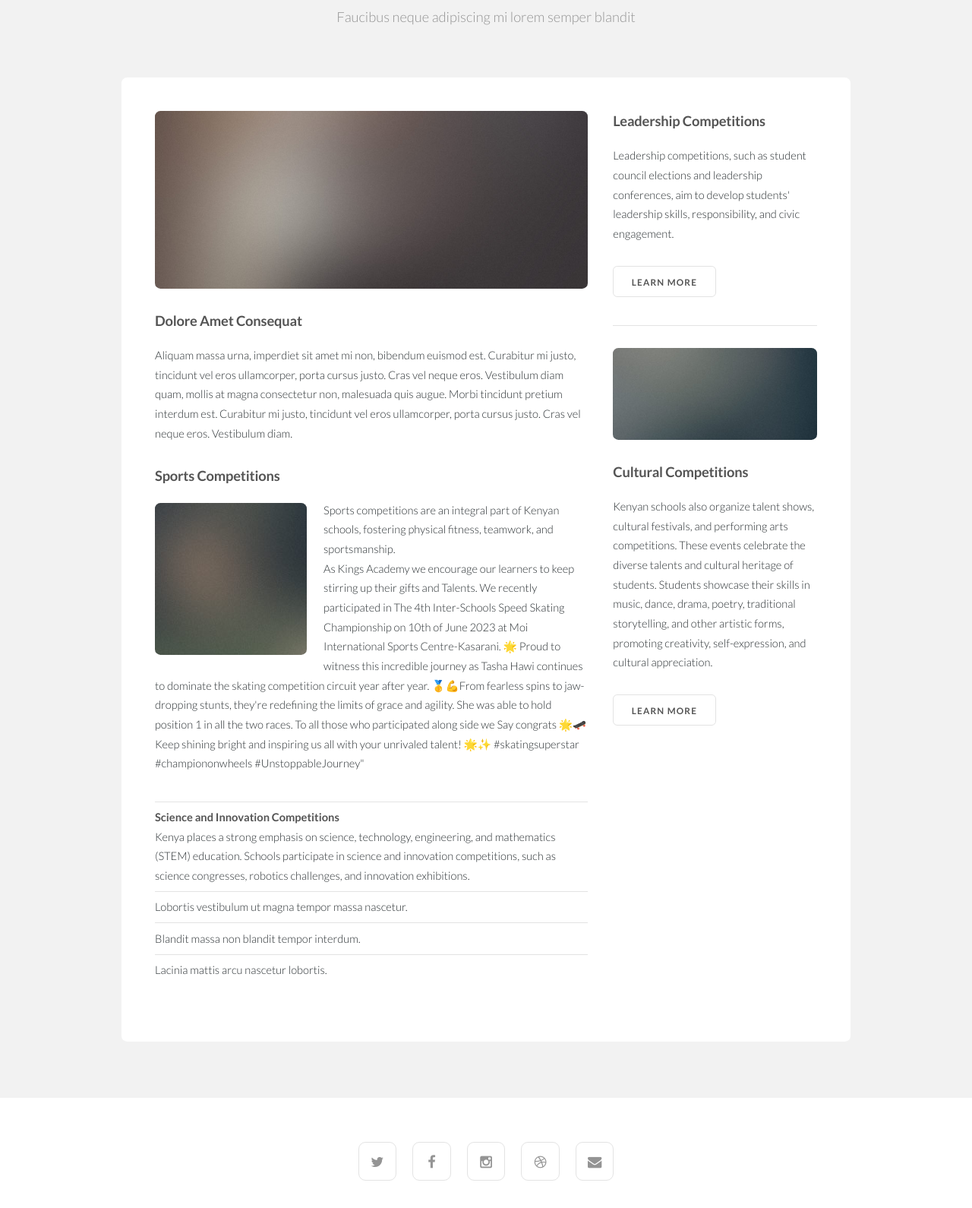
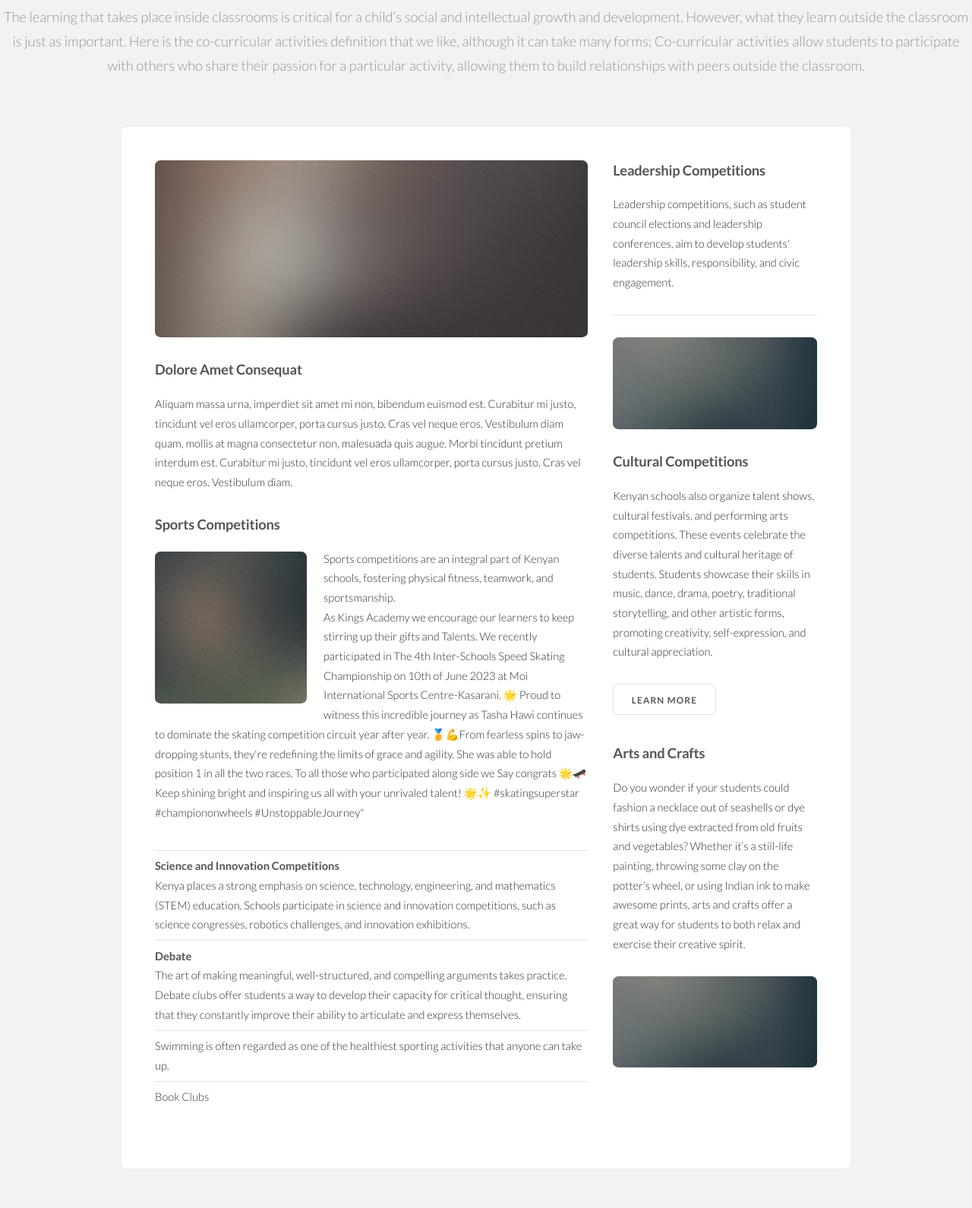
Before and after one commit to Mobisafrankline/King-s-academy-attachment-project, a plain HTML site: page right-sidebar.html in a window 1280 px wide. Shown: the part 179-1769 px from the top of the page at 76% size. Drawn offline with Linux system fonts and the light colour scheme.

Commit message:
adding some details

```diff
--- a/right-sidebar.html
+++ b/right-sidebar.html
@@ -63,8 +63,10 @@
 		<!-- Main -->
 			<section id="main" class="wrapper style1">
 				<header class="major">
-					<h2>Right Sidebar</h2>
-					<p>Faucibus neque adipiscing mi lorem semper blandit</p>
+					<h2>Co-Curricular Activities</h2>
+					<p>The learning that takes place inside classrooms is critical for a child’s social and intellectual growth and development. However, what they learn outside the classroom is just as important. Here is the co-curricular activities definition that we like, although it can take many forms;
+
+						Co-curricular activities allow students to participate with others who share their passion for a particular activity, allowing them to build relationships with peers outside the classroom.</p>
 				</header>
 				<div class="container">
 					<div class="row 150%">
@@ -85,9 +87,9 @@
 									<ul class="alt">
 										<li></li>
 										<li><b>Science and Innovation Competitions<br></b> Kenya places a strong emphasis on science, technology, engineering, and mathematics (STEM) education. Schools participate in science and innovation competitions, such as science congresses, robotics challenges, and innovation exhibitions.</li>
-										<li>Lobortis vestibulum ut magna tempor massa nascetur.</li>
-										<li>Blandit massa non blandit tempor interdum.</li>
-										<li>Lacinia mattis arcu nascetur lobortis.</li>
+										<li><b>Debate <br></b> The art of making meaningful, well-structured, and compelling arguments takes practice. Debate clubs offer students a way to develop their capacity for critical thought, ensuring that they constantly improve their ability to articulate and express themselves.</li>
+										<li>Swimming is often regarded as one of the healthiest sporting activities that anyone can take up.</li>
+										<li>Book Clubs</li>
 									</ul>
 								</section>
 
@@ -96,15 +98,9 @@
 
 							<!-- Sidebar -->
 								<section id="sidebar">
-									<section>
-										<h3>Leadership Competitions</h3>
+									<h3>Leadership Competitions</h3>
 										<p> Leadership competitions, such as student council elections and leadership conferences, aim to develop students' leadership skills, responsibility, and civic engagement.</p>
 										<footer>
-											<ul class="actions">
-												<li><a href="#" class="button small alt">Learn More</a></li>
-											</ul>
-										</footer>
-									</section>
 									<hr />
 									<section>
 										<a href="#" class="image fit"><img src="images/pic03.jpg" alt="" /></a>
@@ -116,6 +112,9 @@
 											</ul>
 										</footer>
 									</section>
+									<h3> Arts and Crafts</h3>
+										<p> Do you wonder if your students could fashion a necklace out of seashells or dye shirts using dye extracted from old fruits and vegetables? Whether it’s a still-life painting, throwing some clay on the potter’s wheel, or using Indian ink to make awesome prints, arts and crafts offer a great way for students to both relax and exercise their creative spirit. </p>
+										<a href="#" class="image fit"><img src="images/pic03.jpg" alt="" /></a>
 								</section>
 
 						</div>
```
Also changed, not shown: About.html (+4 -4 lines).
